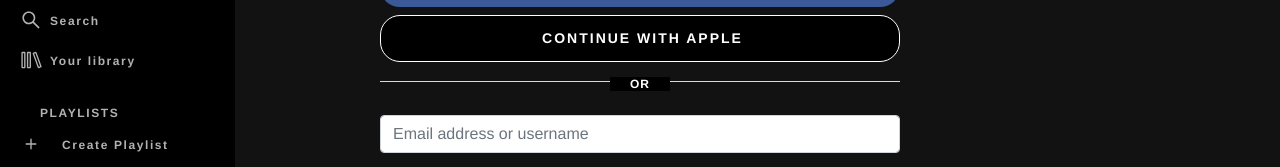
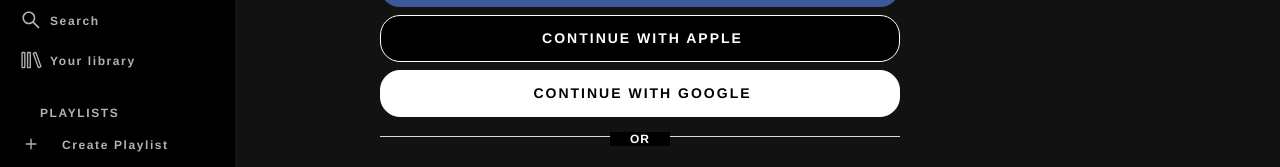
Before and after one commit to Abdugaffor-97/react-spotify-clone, a React (Create React App) app: page /login in a window 1280 px wide. Shown: the part 165-332 px from the top of the page. Built offline with nearby package versions, Linux system fonts and the light colour scheme.

Commit message:
Continue with btn imp

```diff
--- a/src/App.js
+++ b/src/App.js
@@ -1,7 +1,7 @@
 import "bootstrap/dist/css/bootstrap.min.css";
 import "./App.scss";
 
-import { BrowserRouter, Route } from "react-router-dom";
+import { BrowserRouter, Route, Switch } from "react-router-dom";
 
 import NavBar from "./components/NavBar";
 import NavbarVertical from "./components/NavBarVertical";
@@ -21,6 +21,8 @@
       <BrowserRouter>
         <NavBar />
         <NavbarVertical />
+
+        {/* <Switch> */}
         <Route
           path="/"
           exact
@@ -32,8 +34,9 @@
           render={() => <Album setCurrentTrack={setCurrentTrack} />}
         />
         <Footer currentTrack={currentTrack} />
-        <Route exact path="/register" component={Register} />
-        <Route exact path="/login" component={Login} />
+        <Route path="/register" component={Register} />
+        <Route path="/login" component={Login} />
+        {/* </Switch> */}
       </BrowserRouter>
     </div>
   );
--- /dev/null
+++ b/src/components/button/ContinueWith.jsx
@@ -0,0 +1,16 @@
+import React from "react";
+
+export default function SignUpWithFacebook({ title, className }) {
+  return (
+    <div className="col-12 my-1">
+      <a
+        type="button"
+        className={className}
+        href="https://www.facebook.com/v7.0/dialog/oauth?client_id=174829003346&state=AQAAbXBjN5CxEfrurE%2FRXCjdPCibN2RCnJ7tM%2BTQmSrXFZbSA0T4d0S6u19Q9btEvbqj9eLr7p67AMEKnW9BdYwB1ICGhij1dPnUu7xXqviGLBvk1wNHIKquFE8eIhTRH%2FrAz%2B7ps8Uef7DXXVFcj10rjOb60BByYUkkGProad8w8fV9CCr0asnJ1zLtr9KhdNm8PeU1M9fSTv800z3nnTKpbtJ7SgWr%2BUyah2%2BDGkZs0HYaAkAqhUnpGpWZtCHEYtg%3D&redirect_uri=https%3A%2F%2Faccounts.spotify.com%2Flogin%2Ffacebook%2Fredirect"
+      >
+        <i className="fab fa-facebook"></i>
+        {title}
+      </a>
+    </div>
+  );
+}
--- a/src/pages/login/Login.jsx
+++ b/src/pages/login/Login.jsx
@@ -1,4 +1,7 @@
 import React from "react";
+import { Link } from "react-router-dom";
+import ContinueWith from "../../components/button/ContinueWith";
+import "./style.scss";
 
 const Login = () => {
   return (
@@ -18,24 +21,18 @@
           <div className="col-12" style={{ color: "white" }}>
             <strong>To continue, log in to Spotify</strong>
           </div>
-          <div className="col-12 my-1">
-            <a
-              type="button"
-              className="btn btn-facebook btn-lg btn-block"
-              href="https://www.facebook.com/v7.0/dialog/oauth?client_id=174829003346&state=AQAAbXBjN5CxEfrurE%2FRXCjdPCibN2RCnJ7tM%2BTQmSrXFZbSA0T4d0S6u19Q9btEvbqj9eLr7p67AMEKnW9BdYwB1ICGhij1dPnUu7xXqviGLBvk1wNHIKquFE8eIhTRH%2FrAz%2B7ps8Uef7DXXVFcj10rjOb60BByYUkkGProad8w8fV9CCr0asnJ1zLtr9KhdNm8PeU1M9fSTv800z3nnTKpbtJ7SgWr%2BUyah2%2BDGkZs0HYaAkAqhUnpGpWZtCHEYtg%3D&redirect_uri=https%3A%2F%2Faccounts.spotify.com%2Flogin%2Ffacebook%2Fredirect"
-            >
-              <i className="fab fa-facebook"></i>Continue with Facebook
-            </a>
-          </div>
-          <div className="col-12 my-1">
-            <a
-              type="button"
-              className="btn btn-apple btn-lg btn-block"
-              href="https://appleid.apple.com/auth/authorize?client_id=com.spotify.accounts&response_type=code&response_mode=form_post&scope=name%20email&state=AQAAbXBjN5CxEfrurE%2FRXCjdPCibN2RCnJ7tM%2BTQmSrXFZbSA0T4d0S6u19Q9btEvbqj9eLr7p67AMEKnW9BdYwB1ICGhij1dPnUu7xXqviGLBvk1wNHIKquFE8eIhTRH%2FrAz%2B7ps8Uef7DXXVFcj10rjOb60BByYUkkGProad8w8fV9CCr0asnJ1zLtr9KhdNm8PeU1M9fSTv800z3nnTKpbtJ7SgWr%2BUyah2%2BDGkZs0HYaAkAqhUnpGpWZtCHEYtg%3D&redirect_uri=https%3A%2F%2Faccounts.spotify.com%2Flogin%2Fapple%2Fredirect"
-            >
-              <i className="fab fa-apple"> </i>Continue with Apple
-            </a>
-          </div>
+          <ContinueWith
+            title="Continue with Facebook"
+            className="btn btn-facebook btn-lg btn-block"
+          />
+          <ContinueWith
+            title="Continue with Apple"
+            className="btn btn-apple btn-lg btn-block"
+          />
+          <ContinueWith
+            title="Continue with Google"
+            className="btn btn-google btn-lg btn-block"
+          />
         </div>
         <div className="divide" style={{ marginBottom: "30px" }}>
           <strong className="divide-Text">Or</strong>
@@ -91,13 +88,12 @@
               <strong>Don't have an Account ?</strong>
             </div>
             <div className="col-12">
-              <a
-                type="button"
+              <Link
+                to="/register"
                 className="btn btn-outline-light btn-lg btn-block"
-                href="#sss"
               >
                 SIGN UP FOR SPOTIFY
-              </a>
+              </Link>
             </div>
           </div>
         </div>
--- a/src/pages/login/style.scss
+++ b/src/pages/login/style.scss
@@ -61,8 +61,20 @@
   text-transform: uppercase;
 }
 
+.btn-google {
+  background-color: white;
+  color: black;
+  border-color: white;
+  text-transform: uppercase;
+}
+
 .btn-apple:hover {
   background-color: white;
+}
+
+.btn-google:hover {
+  background-color: black;
+  color: white;
 }
 
 // input[type=checkbox] {
--- a/src/pages/register/Register.jsx
+++ b/src/pages/register/Register.jsx
@@ -1,4 +1,5 @@
 import React from "react";
+import { Link } from "react-router-dom";
 import "./style.scss";
 
 const Register = () => {
@@ -133,14 +134,13 @@
           </label>
         </div>
         <div>
-          <a
-            type="button"
+          <Link
             className="btn btn-success btn-lg"
             style={{ width: "500px" }}
-            href="/home.html"
+            to="/"
           >
             Sign up
-          </a>
+          </Link>
         </div>
       </form>
     </div>
```
